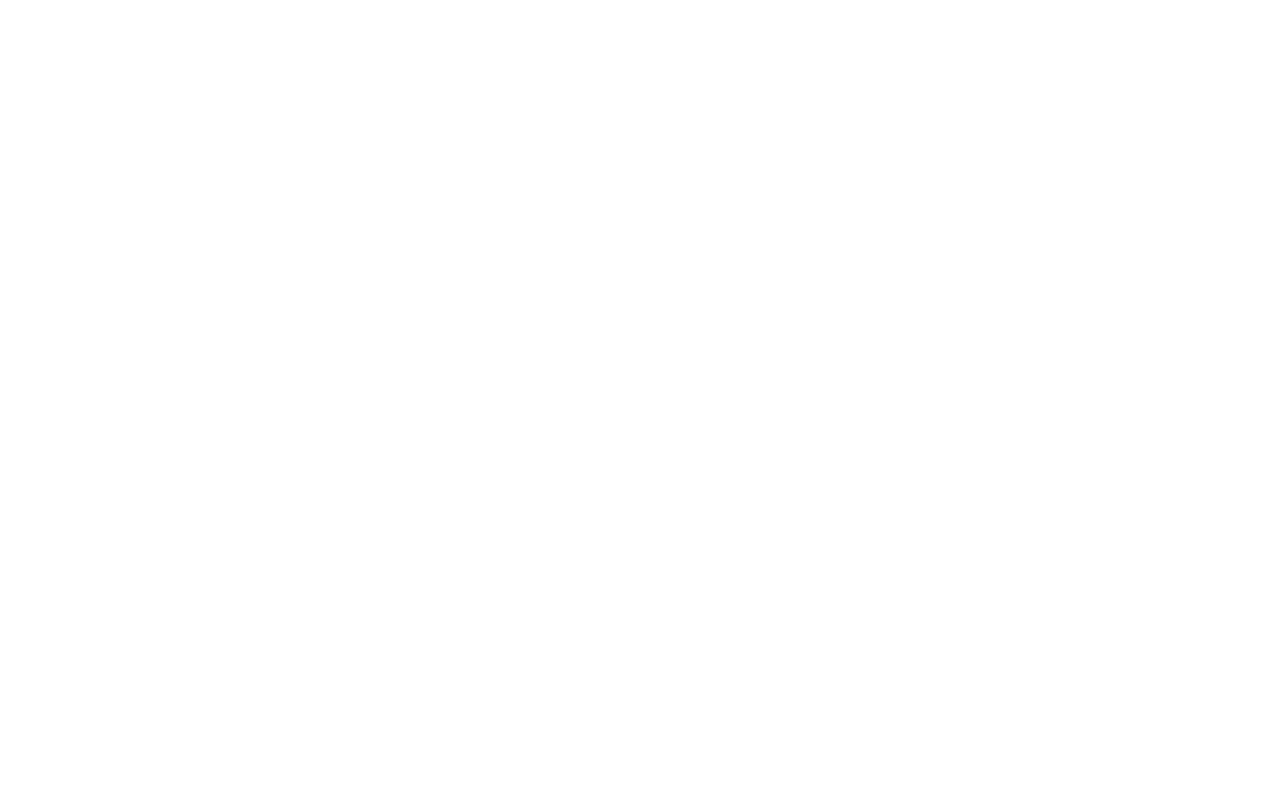
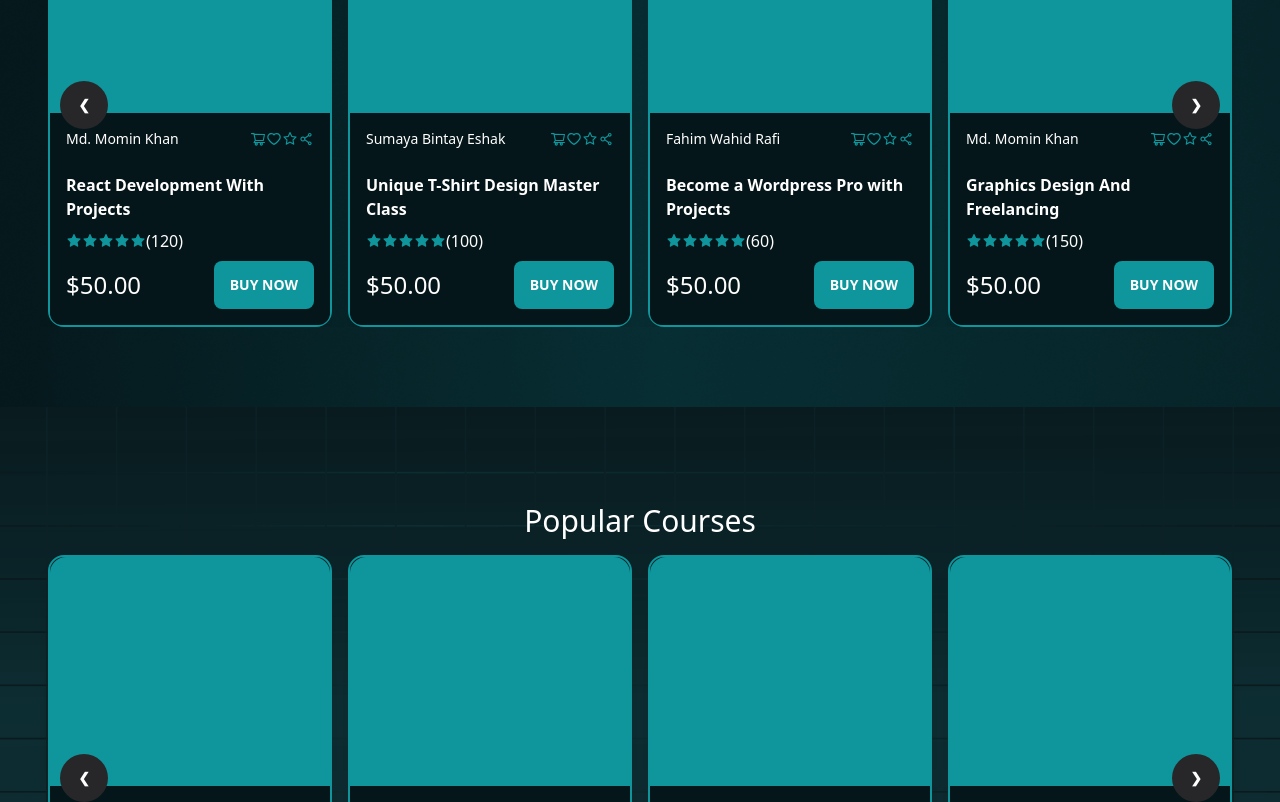
Before and after one commit to Zannatul-Fahmida/online-learning, a Next.js app: page / in a window 1280 px wide. Shown: the part 1340-2142 px from the top of the page. Before the commit the page ends 1075 px from the top, so only its background shows below. Built offline with nearby package versions, Linux system fonts and the light colour scheme.

Commit message:
top courses and popular courses section done

```diff
--- a/components/CareerCard.jsx
+++ b/components/CareerCard.jsx
@@ -2,7 +2,6 @@ import styles from "../styles/Home.module.css";
 import Image from "next/image";
 
 export default function CareerCard({ title, available, image }) {
-  console.log(image);
   return (
     <div className={`${styles.transparentTealBg} card shadow-xl`}>
       <div className="card-body">
--- a/components/CoursesCard.jsx
+++ b/components/CoursesCard.jsx
@@ -1,5 +1,48 @@
-export default function CoursesCard (){
-    return (
-        <div></div>
-    )
+import Image from "next/image";
+import courseImg from "../public/card.png";
+import {
+  AiOutlineShoppingCart,
+  AiOutlineHeart,
+  AiOutlineStar,
+  AiOutlineShareAlt,
+  AiFillStar,
+} from "react-icons/ai";
+import styles from "../styles/Home.module.css";
+
+export default function CoursesCard({ course }) {
+  const { title, teacher, ratings, price } = course;
+  return (
+    <div
+      style={{ border: "2px #0F969C solid" }}
+      className="card w-96 shadow-xl mx-2 shadow-md"
+    >
+      <figure>
+        <Image width={500} src={courseImg} alt={title} />
+      </figure>
+      <div className={`${styles.darkTealBg} card-body rounded-b-xl p-4`}>
+        <div className="card-actions justify-between items-center">
+          <h3 className="text-sm">{teacher}</h3>
+          <div className="flex" style={{ color: "#0F969C" }}>
+            <AiOutlineShoppingCart />
+            <AiOutlineHeart />
+            <AiOutlineStar />
+            <AiOutlineShareAlt />
+          </div>
+        </div>
+        <h2 className="card-title text-start text-base mt-4">{title}</h2>
+        <div className="flex items-center" style={{ color: "#0F969C" }}>
+          <AiFillStar />
+          <AiFillStar />
+          <AiFillStar />
+          <AiFillStar />
+          <AiFillStar />
+          <span className="text-white">({ratings})</span>
+        </div>
+        <div className="card-actions justify-between items-center">
+          <h3 className="text-2xl">${price}.00</h3>
+          <button style={{ backgroundColor: "#0F969C" }} className="btn border-0 text-white">Buy Now</button>
+        </div>
+      </div>
+    </div>
+  );
 }
--- a/components/PopularCourses.jsx
+++ b/components/PopularCourses.jsx
@@ -1,5 +1,52 @@
+import CoursesCard from "./CoursesCard";
+import styles from "../styles/Home.module.css";
+
+const courses = [
+    {
+      title: "React Development With Projects",
+      teacher: "Md. Momin Khan",
+      price: 50,
+      ratings: 120,
+    },
+    {
+      title: "Unique T-Shirt Design Master Class",
+      teacher: "Sumaya Bintay Eshak",
+      price: 50,
+      ratings: 100,
+    },
+    {
+      title: "Become a Wordpress Pro with Projects",
+      teacher: "Fahim Wahid Rafi",
+      price: 50,
+      ratings: 60,
+    },
+    {
+      title: "Graphics Design And Freelancing",
+      teacher: "Md. Momin Khan",
+      price: 50,
+      ratings: 150,
+    },
+  ];
+
 export default function PopularCourses(){
     return (
-        <div></div>
+        <div className={`${styles.bannerBg} text-center text-white px-10 py-20`}>
+      <h2 className="text-3xl m-4">Popular Courses</h2>
+      <div className="carousel w-full">
+        <div id="slide1" className="carousel-item relative w-full">
+            {courses?.map((course) => (
+              <CoursesCard key={course.title} course={course} />
+            ))}
+          <div className="absolute flex justify-between transform -translate-y-1/2 left-5 right-5 top-1/2">
+            <a href="#slide4" className="btn btn-circle bg-zinc-800 text-white border-0">
+              ❮
+            </a>
+            <a href="#slide2" className="btn btn-circle bg-zinc-800 text-white border-0">
+              ❯
+            </a>
+          </div>
+        </div>
+      </div>
+    </div>
     )
 }
--- a/components/TopCourses.jsx
+++ b/components/TopCourses.jsx
@@ -1,5 +1,52 @@
-export default function TopCourses(){
-    return (
-        <div></div>
-    )
+import styles from "../styles/Home.module.css";
+import CoursesCard from "./CoursesCard";
+
+const courses = [
+  {
+    title: "React Development With Projects",
+    teacher: "Md. Momin Khan",
+    price: 50,
+    ratings: 120,
+  },
+  {
+    title: "Unique T-Shirt Design Master Class",
+    teacher: "Sumaya Bintay Eshak",
+    price: 50,
+    ratings: 100,
+  },
+  {
+    title: "Become a Wordpress Pro with Projects",
+    teacher: "Fahim Wahid Rafi",
+    price: 50,
+    ratings: 60,
+  },
+  {
+    title: "Graphics Design And Freelancing",
+    teacher: "Md. Momin Khan",
+    price: 50,
+    ratings: 150,
+  },
+];
+
+export default function TopCourses() {
+  return (
+    <div className={`${styles.courseBg} text-center text-white px-10 py-20`}>
+      <h2 className="text-3xl m-4">Top Level Courses</h2>
+      <div className="carousel w-full">
+        <div id="slide1" className="carousel-item relative w-full">
+            {courses?.map((course) => (
+              <CoursesCard key={course.title} course={course} />
+            ))}
+          <div className="absolute flex justify-between transform -translate-y-1/2 left-5 right-5 top-1/2">
+            <a href="#slide4" className="btn btn-circle bg-zinc-800 text-white border-0">
+              ❮
+            </a>
+            <a href="#slide2" className="btn btn-circle bg-zinc-800 text-white border-0">
+              ❯
+            </a>
+          </div>
+        </div>
+      </div>
+    </div>
+  );
 }
--- a/pages/index.js
+++ b/pages/index.js
@@ -2,6 +2,8 @@ import Head from "next/head";
 import Navbar from "../components/Navbar";
 import Banner from "../components/Banner";
 import CareerGoal from "../components/CareerGoal";
+import TopCourses from "../components/TopCourses";
+import PopularCourses from "../components/PopularCourses";
 
 export default function Home() {
   return (
@@ -16,6 +18,8 @@ export default function Home() {
         <Navbar />
         <Banner />
         <CareerGoal />
+        <TopCourses />
+        <PopularCourses />
       </main>
     </>
   );
--- a/styles/Home.module.css
+++ b/styles/Home.module.css
@@ -14,3 +14,9 @@
   background-color: #05161ae1;
   border: 2px #0F969C solid;
 }
+.courseBg{
+  background-image: url('../public/banner\ 2.png');
+  background-size: cover;
+  background-repeat: no-repeat;
+  background-position: center;
+}
```
Also changed, not shown: public/banner 2.png (added), public/card.png (added).
